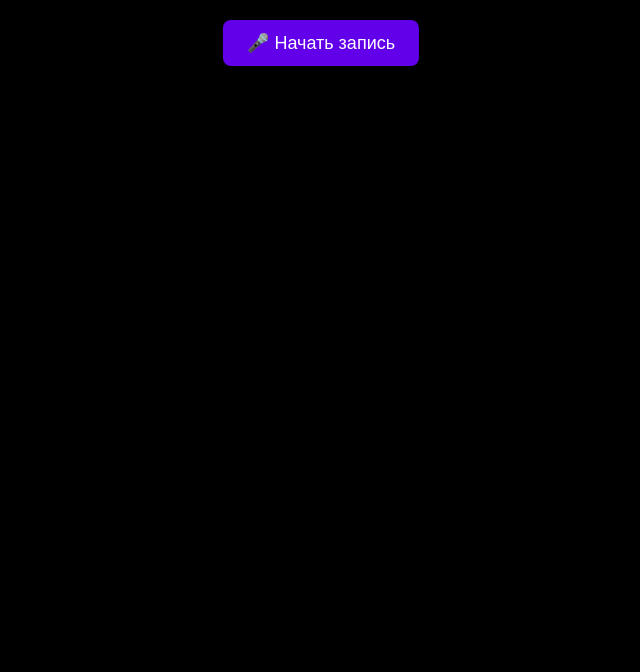
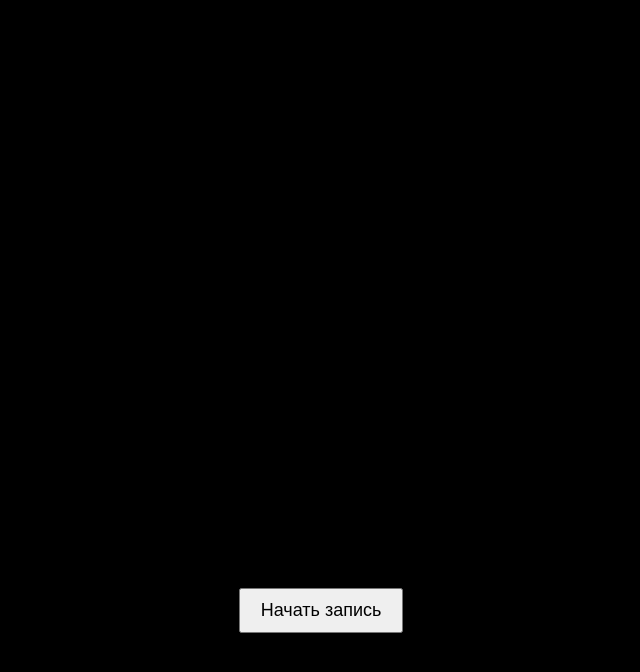
Before and after one commit to evlinkin/test, a plain HTML site: page voice-rive.html in a window 1280 px wide. Shown: the whole page, without its empty margins (319-959 px from the left). Drawn offline with Linux system fonts and the light colour scheme.

Commit message:
Update voice-rive.html

```diff
--- a/voice-rive.html
+++ b/voice-rive.html
@@ -12,43 +12,35 @@
       background: black;
       height: 100%;
       width: 100%;
-      position: relative;
+      display: flex;
+      align-items: center;
+      justify-content: center;
+      flex-direction: column;
     }
     canvas {
-      display: block;
-      width: 100%;
-      height: 100%;
+      width: 400px;
+      height: 400px;
+      background: transparent;
     }
-    #startButton {
-      position: absolute;
-      top: 20px;
-      left: 50%;
-      transform: translateX(-50%);
-      padding: 12px 24px;
+    button {
+      margin-top: 20px;
+      padding: 10px 20px;
       font-size: 18px;
-      background: #6200ea;
-      color: white;
-      border: none;
-      border-radius: 8px;
       cursor: pointer;
-      z-index: 10;
-    }
-    #startButton:hover {
-      background: #3700b3;
     }
   </style>
 </head>
 <body>
+
 <canvas id="riveCanvas"></canvas>
-  <button id="startButton">🎤 Начать запись</button>
+<button id="startButton">Начать запись</button>
 
 <script src="https://unpkg.com/@rive-app/webgl@1.0.75/dist/rive.min.js"></script>
-
 <script>
   const startButton = document.getElementById("startButton");
 
   startButton.addEventListener("click", () => {
-      startButton.style.display = "none"; // Скрываем кнопку после нажатия
+    startButton.style.display = "none";
     start();
   });
 
@@ -59,11 +51,43 @@
       canvas,
       src: "voice-animation.riv",
       autoplay: true,
-        stateMachines: "State Machine",
       onLoad: () => {
-          console.log("Rive loaded!");
+        console.log("✅ Rive загружен");
 
         navigator.mediaDevices.getUserMedia({ audio: true })
           .then(stream => {
+            console.log("✅ Микрофон доступ получен");
+
             const audioCtx = new AudioContext();
             const source = audioCtx.createMediaStreamSource(stream);
+            const analyser = audioCtx.createAnalyser();
+            analyser.fftSize = 256;
+            const dataArray = new Uint8Array(analyser.frequencyBinCount);
+
+            function updateVolume() {
+              analyser.getByteFrequencyData(dataArray);
+              const avg = dataArray.reduce((a, b) => a + b, 0) / dataArray.length;
+              const volume = Math.min(60, Math.max(0, avg / 2));
+
+              const viewModel = riveInstance.data?.viewModels?.find(vm => vm.name === "VoiceModel");
+              const volumeInput = viewModel?.inputs?.find(input => input.name === "volume");
+
+              if (volumeInput) {
+                volumeInput.value = volume;
+              }
+
+              requestAnimationFrame(updateVolume);
+            }
+
+            updateVolume();
+          })
+          .catch(err => {
+            console.error('🚫 Доступ к микрофону запрещён:', err);
+          });
+      },
+    });
+  }
+</script>
+
+</body>
+</html>
```
Lines whose indentation alone changed are shown as unchanged.
